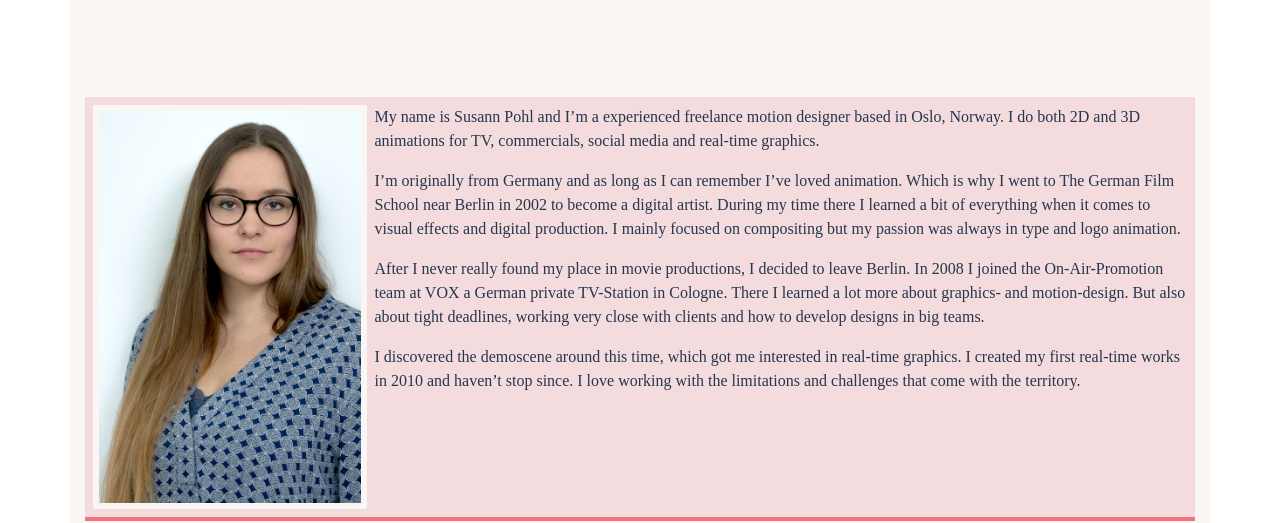
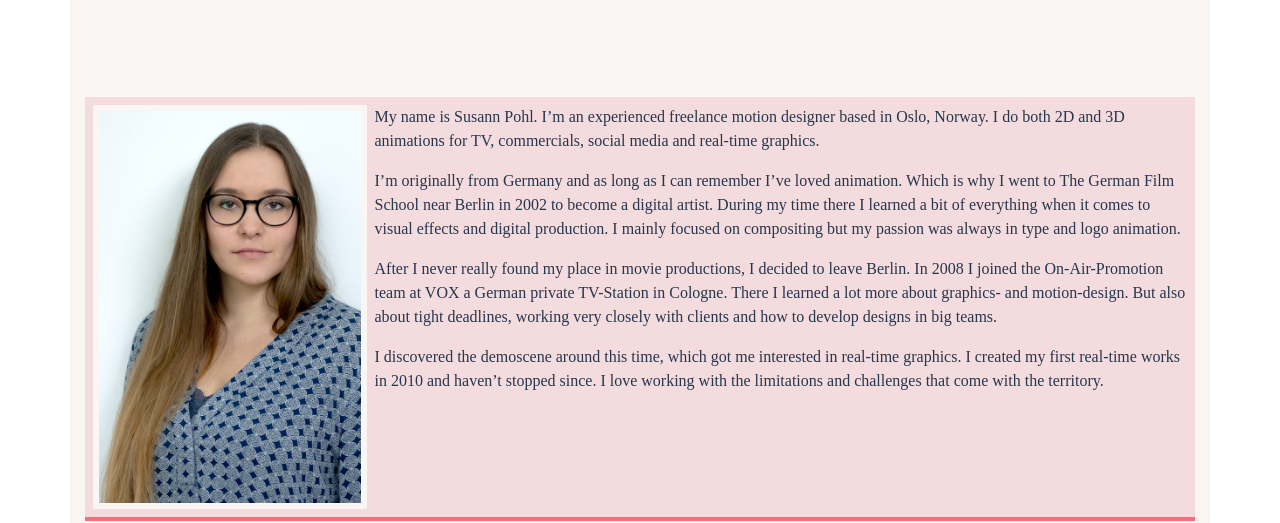
Before and after one commit to susencrusen/suemotion.com, a Jekyll site: the page built from about.md, in a window 1280 px wide. Shown: the part 154-677 px from the top of the page. Built offline with Jekyll 4.4.1, drawn with Linux system fonts in a browser that asks for light colours; nearby versions of some CDN libraries; some web fonts are replaced.

Commit message:
removed spelling mistakes

```diff
--- a/about.md
+++ b/about.md
@@ -6,12 +6,12 @@ layout: page
   <img class="img-fluid w-100" style="border:6px solid #f9f6f4; border-radius:2px" src="{{ "/assets/Susann_2016.png" | relative_url }}">
 </div>
 <div class="col-md-9 pl-2" markdown="1">
-My name is Susann Pohl and I’m a experienced freelance motion designer based in Oslo, Norway. I do both 2D and 3D animations for TV, commercials, social media and real-time graphics.
+My name is Susann Pohl. I’m an experienced freelance motion designer based in Oslo, Norway. I do both 2D and 3D animations for TV, commercials, social media and real-time graphics.
 
-I’m originally from Germany and as long as I can remember I’ve loved animation. Which is why I went to The German Film School near Berlin in 2002 to become a digital artist. During my time there I learned a bit of everything when it comes to visual effects and digital production. I mainly focused on  compositing but my passion was always in type and logo animation.
+I’m originally from Germany and as long as I can remember I’ve loved animation. Which is why I went to The German Film School near Berlin in 2002 to become a digital artist. During my time there I learned a bit of everything when it comes to visual effects and digital production. I mainly focused on compositing but my passion was always in type and logo animation.
 
-After I never really found my place in movie productions, I decided to leave Berlin. In 2008 I joined the On-Air-Promotion team at VOX a German private TV-Station in Cologne. There I learned a lot more about graphics- and motion-design. But also about tight deadlines, working very close with clients and how to develop designs in big teams.
+After I never really found my place in movie productions, I decided to leave Berlin. In 2008 I joined the On-Air-Promotion team at VOX a German private TV-Station in Cologne. There I learned a lot more about graphics- and motion-design. But also about tight deadlines, working very closely with clients and how to develop designs in big teams.
 
-I discovered the demoscene around this time, which got me interested in real-time graphics. I created my first real-time works in 2010 and haven’t stop since. I love working with the limitations and challenges that come with the territory.
+I discovered the demoscene around this time, which got me interested in real-time graphics. I created my first real-time works in 2010 and haven’t stopped since. I love working with the limitations and challenges that come with the territory.
 </div>
 </div>
```
